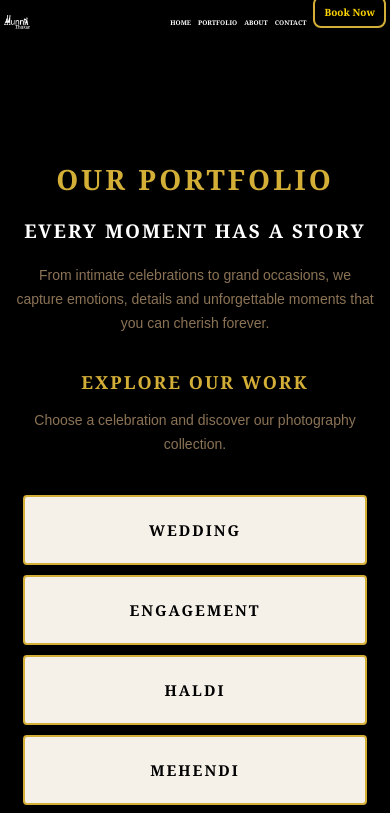
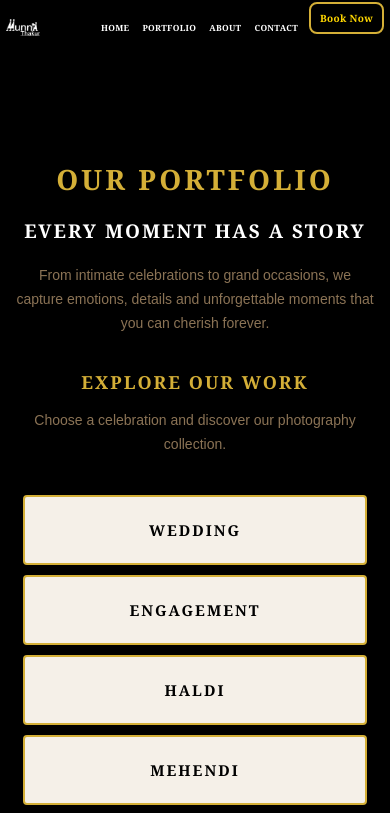
Before and after one commit to Vaibhavithakur07/MUNNA-THAKUR-PHOTOGRAPGHY, a plain HTML site: page portfolio.html in a window 390 px wide. Shown: the top 813 px of the page. Drawn offline with Linux system fonts and the light colour scheme.

Commit message:
Unify nav bar CSS across portfolio and about pages

```diff
--- a/about.css
+++ b/about.css
@@ -530,3 +530,88 @@ nav h1 .book-btn {
 nav > h1 .book-btn {
     margin-left: -5px !important;
 }
+/* ============================
+   UNIFIED NAVBAR
+============================ */
+nav {
+    width: 100%;
+    height: 70px;
+    background-color: black;
+    font-family: Georgia, "Times New Roman", serif;
+    display: flex;
+    align-items: center;
+    justify-content: space-between;
+    padding: 0 25px;
+    position: fixed;
+    top: 0;
+    left: 0;
+    z-index: 1000;
+    border-bottom: 1.5px solid white;
+    box-sizing: border-box;
+}
+
+nav img {
+    height: 45px;
+    width: auto;
+    object-fit: contain;
+}
+
+nav a {
+    color: white;
+    text-decoration: none;
+    font-size: 14px;
+    margin: 0 15px;
+    white-space: nowrap;
+}
+
+nav a:hover {
+    color: #D4AF37;
+}
+
+.book-btn {
+    border: 2px solid gold;
+    padding: 8px 16px;
+    color: gold;
+    border-radius: 14px;
+    font-size: 13px;
+    margin-left: 10px;
+}
+
+.book-btn:hover {
+    background-color: gold;
+    color: black;
+}
+
+/* MOBILE - fit in one line */
+@media (max-width: 480px) {
+    nav {
+        height: 55px;
+        padding: 0 10px;
+    }
+
+    nav img {
+        height: 32px;
+    }
+
+    nav a {
+        font-size: 9px;
+        margin: 0 4px;
+    }
+
+    .book-btn {
+        font-size: 9px;
+        padding: 5px 10px;
+        margin-left: 4px;
+    }
+}
+
+@media (max-width: 390px) {
+    nav a {
+        font-size: 8px;
+    }
+
+    .book-btn {
+        font-size: 8px;
+        padding: 4px 8px;
+    }
+}
--- a/portfolio.css
+++ b/portfolio.css
@@ -658,66 +658,110 @@ nav a:not(.book-btn) {
         padding: 5px 8px !important;
     }
 }
-/* =====================================================
-   FORCE NAV BAR IN ONE LINE - MOBILE
-===================================================== */
-@media (max-width: 480px) {
-
+@media (max-width: 390px) {
     nav {
-        width: 100% !important;
-        height: auto !important;
-        display: flex !important;
-        flex-direction: row !important;
-        flex-wrap: nowrap !important;
-        align-items: center !important;
-        justify-content: space-between !important;
-        padding: 6px 4px !important;
-        gap: 2px !important;
-        overflow: hidden !important;
+        gap: 4px !important;
+        padding: 6px 6px !important;
     }
 
     nav img {
-        width: 30px !important;
-        height: 28px !important;
-        margin: 0 !important;
-        flex-shrink: 0 !important;
+        width: 34px !important;
+        height: 32px !important;
     }
 
     nav a {
-        font-size: 7px !important;
-        margin: 0 !important;
-        padding: 0 !important;
-        white-space: nowrap !important;
-        flex-shrink: 1 !important;
-    }
-
-    nav a:not(.book-btn) {
-        margin-right: 0 !important;
+        font-size: 8.5px !important;
+        letter-spacing: 0.3px !important;
     }
 
     .book-btn {
-        font-size: 7px !important;
-        padding: 4px 5px !important;
+        font-size: 8.5px !important;
+        padding: 5px 8px !important;
         border-width: 1.5px !important;
-        border-radius: 6px !important;
-        margin: 0 !important;
-        white-space: nowrap !important;
-        flex-shrink: 0 !important;
+    }
+}
+/* ============================
+   UNIFIED NAVBAR
+============================ */
+nav {
+    width: 100%;
+    height: 70px;
+    background-color: black;
+    font-family: Georgia, "Times New Roman", serif;
+    display: flex;
+    align-items: center;
+    justify-content: space-between;
+    padding: 0 25px;
+    position: fixed;
+    top: 0;
+    left: 0;
+    z-index: 1000;
+    border-bottom: 1.5px solid white;
+    box-sizing: border-box;
+}
+
+nav img {
+    height: 45px;
+    width: auto;
+    object-fit: contain;
+}
+
+nav a {
+    color: white;
+    text-decoration: none;
+    font-size: 14px;
+    margin: 0 15px;
+    white-space: nowrap;
+}
+
+nav a:hover {
+    color: #D4AF37;
+}
+
+.book-btn {
+    border: 2px solid gold;
+    padding: 8px 16px;
+    color: gold;
+    border-radius: 14px;
+    font-size: 13px;
+    margin-left: 10px;
+}
+
+.book-btn:hover {
+    background-color: gold;
+    color: black;
+}
+
+/* MOBILE - fit in one line */
+@media (max-width: 480px) {
+    nav {
+        height: 55px;
+        padding: 0 10px;
+    }
+
+    nav img {
+        height: 32px;
+    }
+
+    nav a {
+        font-size: 9px;
+        margin: 0 4px;
+    }
+
+    .book-btn {
+        font-size: 9px;
+        padding: 5px 10px;
+        margin-left: 4px;
     }
 }
 
 @media (max-width: 390px) {
     nav a {
-        font-size: 6.5px !important;
+        font-size: 8px;
     }
 
     .book-btn {
-        font-size: 6.5px !important;
-        padding: 3px 4px !important;
-    }
-
-    nav img {
-        width: 26px !important;
-        height: 24px !important;
+        font-size: 8px;
+        padding: 4px 8px;
     }
 }
```
